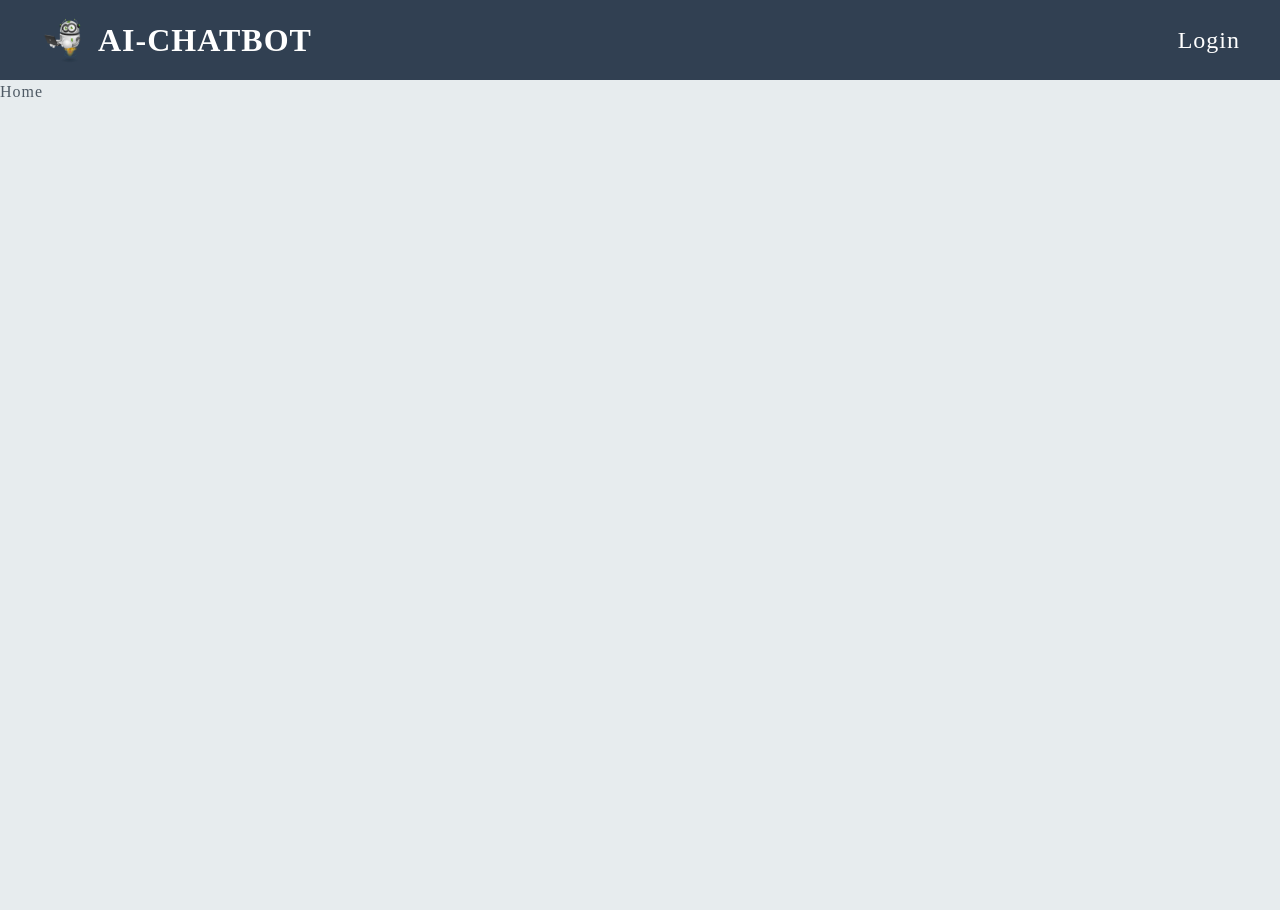
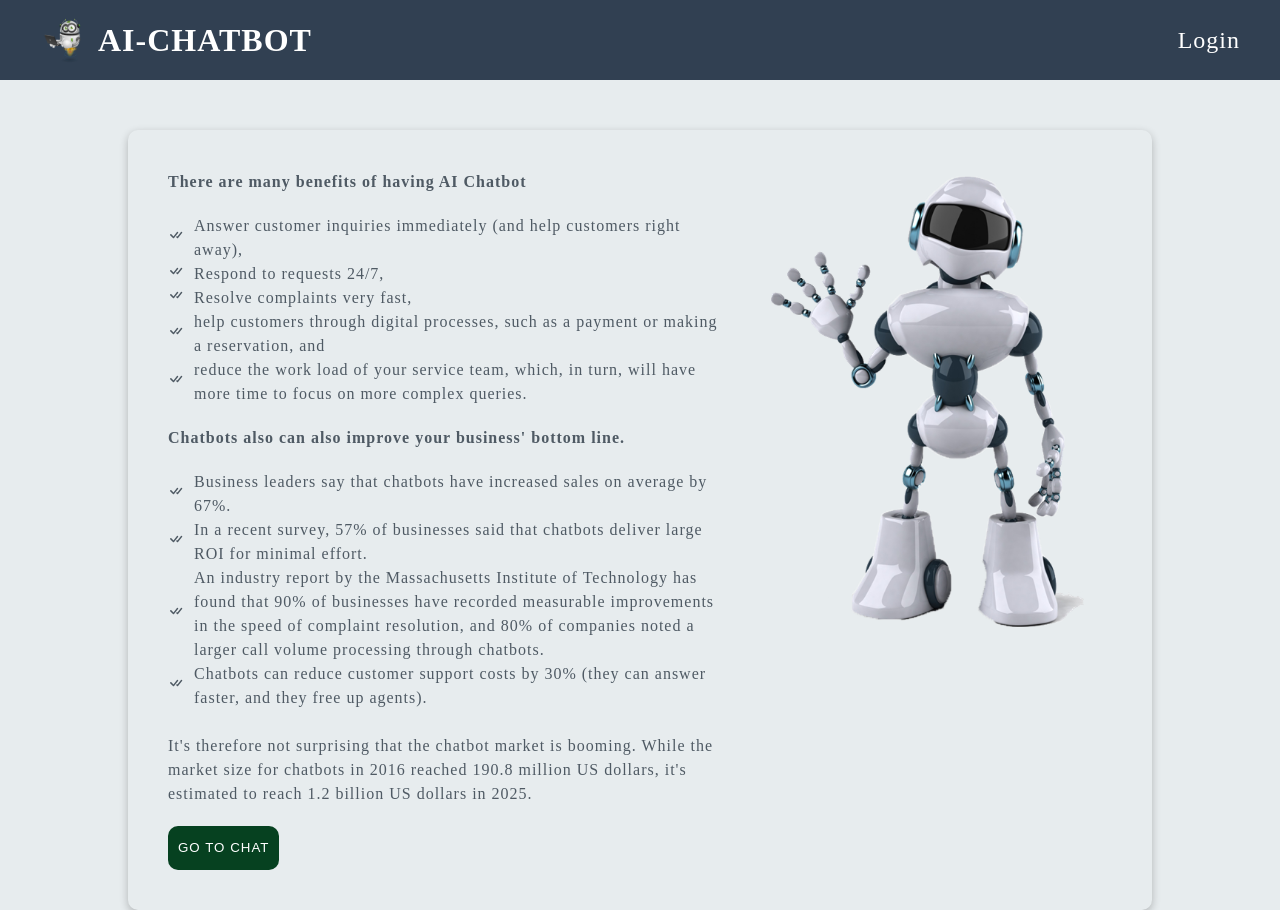
Before and after one commit to swastikjhacoder/ai-chatbot, a React (Create React App) app in the folder client/: page / in a window 1280 px wide. Before the commit the page ends 800 px from the top, so only its background shows below. Built offline with nearby package versions, Linux system fonts and the light colour scheme; the HTML template or start-up script is replaced by a standard one.

Commit message:
completed home page UI

```diff
--- a/client/package.json
+++ b/client/package.json
@@ -9,6 +9,7 @@
     "@testing-library/user-event": "^13.5.0",
     "react": "^18.2.0",
     "react-dom": "^18.2.0",
+    "react-icons": "^4.12.0",
     "react-redux": "^8.1.3",
     "react-router-dom": "^6.19.0",
     "react-scripts": "5.0.1",
--- a/client/src/index.css
+++ b/client/src/index.css
@@ -86,3 +86,70 @@ header {
   color: var(--sidebar-menu-color);
   cursor: pointer;
 }
+
+/* Card design */
+.card {
+  display: flex;
+  flex-direction: column;
+  gap: 10px;
+  width: 30%;
+  height: max-content;
+  padding: 20px;
+  margin: auto auto;
+  border-radius: 10px;
+  background: var(--sidebar-menu-color);
+  box-shadow: var(--box-shadow);
+}
+
+/* Home section */
+.homepage-container {
+  display: flex;
+  width: 100vw;
+  height: 100%;
+}
+
+.home-details {
+  display: flex;
+  justify-content: space-between;
+  gap: 10;
+}
+
+.home-intro {
+  flex: 0.7;
+  display: flex;
+  flex-direction: column;
+  gap: 20px;
+  padding: 20px;
+}
+
+.home-intro ul li {
+  display: flex;
+  justify-content: flex-start;
+  align-items: center;
+  gap: 10px;
+}
+
+.home-intro button {
+  width: max-content;
+  padding: 10px;
+  border: none;
+  border-radius: 10px;
+  text-transform: uppercase;
+  background: var(--button-green);
+  color: var(--header-color);
+  cursor: pointer;
+  transition: 0.5s;
+}
+
+.home-intro button:hover {
+  opacity: 0.7;
+}
+
+.home-banner {
+  flex: 0.3;
+  padding: 20px;
+}
+
+.home-banner img {
+  width: 350px;
+}
--- a/client/src/pages/Home.jsx
+++ b/client/src/pages/Home.jsx
@@ -1,9 +1,117 @@
-import React from 'react'
+import React from "react";
+import { BsCheckAll } from "react-icons/bs";
+import { useNavigate } from "react-router-dom";
+import AIRobot from "../assets/airobot.png";
 
 const Home = () => {
+  const navigate = useNavigate();
   return (
-    <div>Home</div>
-  )
-}
+    <div className="homepage-container">
+      <div className="card" style={{ width: "80%", marginTop: "50px" }}>
+        <div className="home-details">
+          <div className="home-intro">
+            <h4>There are many benefits of having AI Chatbot</h4>
+            <ul>
+              <li>
+                <div>
+                  <BsCheckAll />
+                </div>
+                <p>
+                  Answer customer inquiries immediately (and help customers
+                  right away),
+                </p>
+              </li>
+              <li>
+                <div>
+                  <BsCheckAll />
+                </div>
+                <p>Respond to requests 24/7,</p>
+              </li>
+              <li>
+                <div>
+                  <BsCheckAll />
+                </div>
+                <p>Resolve complaints very fast,</p>
+              </li>
+              <li>
+                <div>
+                  <BsCheckAll />
+                </div>
+                <p>
+                  help customers through digital processes, such as a payment or
+                  making a reservation, and
+                </p>
+              </li>
+              <li>
+                <div>
+                  <BsCheckAll />
+                </div>
+                <p>
+                  reduce the work load of your service team, which, in turn,
+                  will have more time to focus on more complex queries.
+                </p>
+              </li>
+            </ul>
+            <h4>Chatbots also can also improve your business' bottom line.</h4>
+            <ul>
+              <li>
+                <div>
+                  <BsCheckAll />
+                </div>
+                <p>
+                  Business leaders say that chatbots have increased sales on
+                  average by 67%.
+                </p>
+              </li>
+              <li>
+                <div>
+                  <BsCheckAll />
+                </div>
+                <p>
+                  In a recent survey, 57% of businesses said that chatbots
+                  deliver large ROI for minimal effort.
+                </p>
+              </li>
+              <li>
+                <div>
+                  <BsCheckAll />
+                </div>
+                <p>
+                  An industry report by the Massachusetts Institute of
+                  Technology has found that 90% of businesses have recorded
+                  measurable improvements in the speed of complaint resolution,
+                  and 80% of companies noted a larger call volume processing
+                  through chatbots.
+                </p>
+              </li>
+              <li>
+                <div>
+                  <BsCheckAll />
+                </div>
+                <p>
+                  Chatbots can reduce customer support costs by 30% (they can
+                  answer faster, and they free up agents).
+                </p>
+              </li>
+              <br />
+              <li>
+                <p>
+                  It's therefore not surprising that the chatbot market is
+                  booming. While the market size for chatbots in 2016 reached
+                  190.8 million US dollars, it's estimated to reach 1.2 billion
+                  US dollars in 2025.
+                </p>
+              </li>
+            </ul>
+            <button onClick={() => navigate("/chat")}>Go to Chat</button>
+          </div>
+          <div className="home-banner">
+            <img src={AIRobot} alt="banner" />
+          </div>
+        </div>
+      </div>
+    </div>
+  );
+};
 
-export default Home
+export default Home;
```
